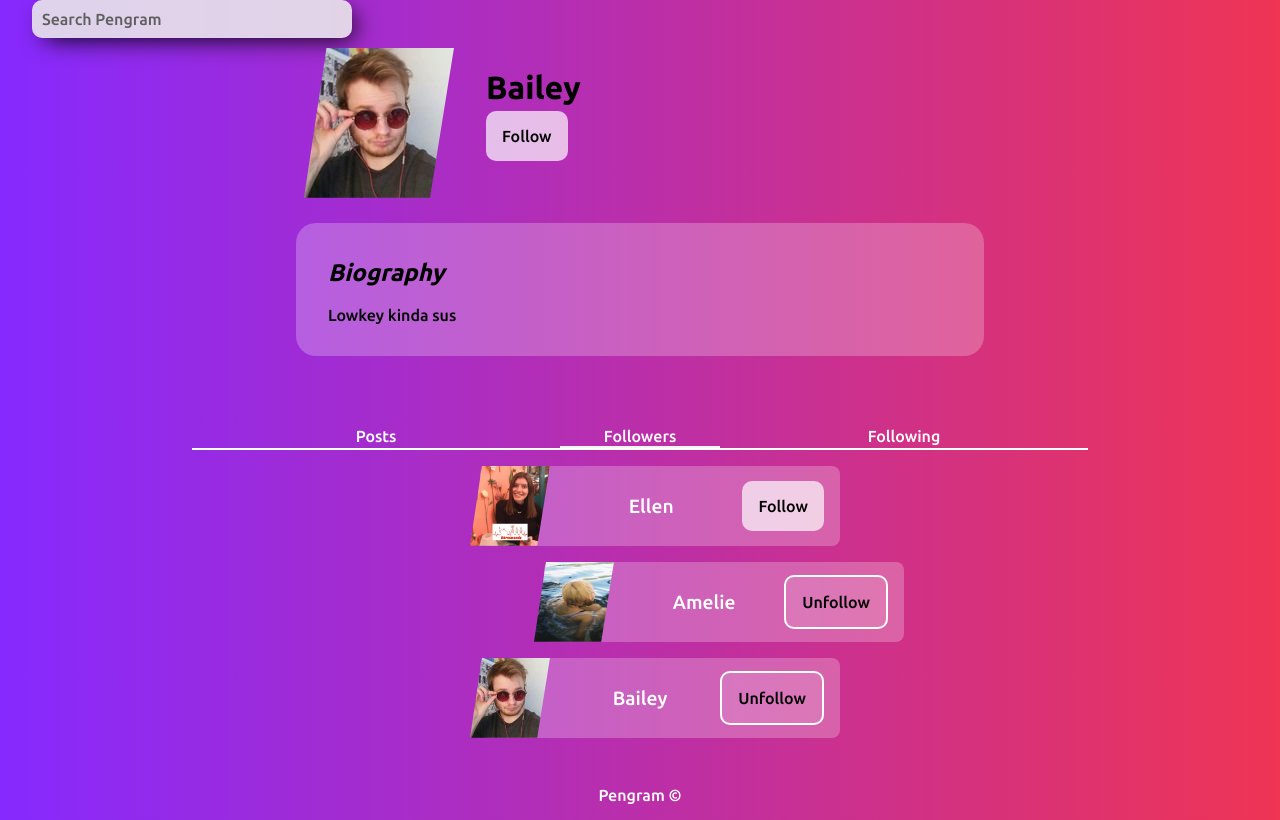
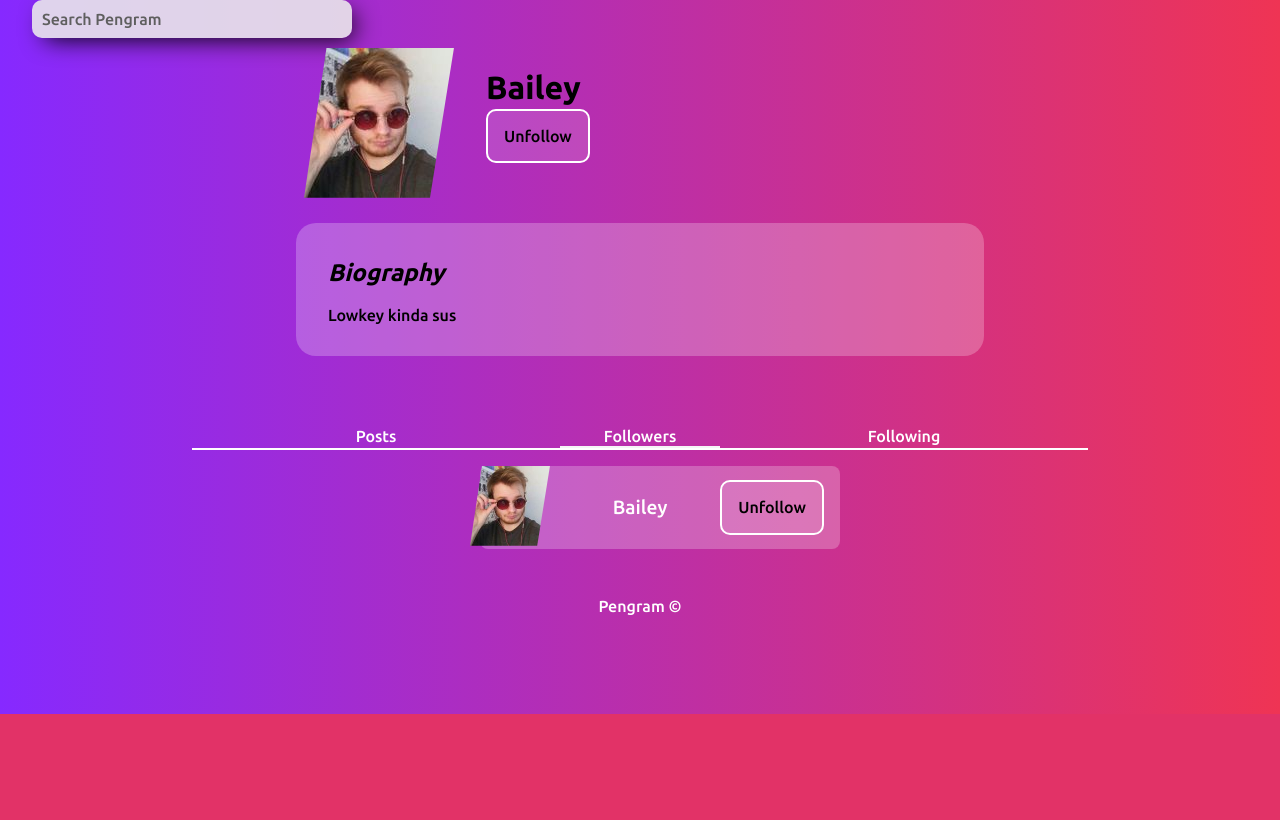
Before and after one commit to Bailey-Lievens/phpGram, a PHP site: page /profilePage.php?user=Bailey in a window 1280 px wide, after a click on "Followers". Shown: the part 86-906 px from the top of the page. After the commit the page ends 800 px from the top, so only its background shows below. Run offline with PHP 8.4, Linux system fonts and the light colour scheme; the visitor is signed in with stand-in values (Sample User, id 1); data comes from the database, SQL or seed files in the repository; tables that the repository leaves empty or names only in its code hold one stand-in row (values such as "Sample post"); grey boxes marked "Sample" are stand-in pictures; data that the repository does not hold is empty.

Commit message:
Added isFollowing function || Show followers and following on profile pages and correct button to follow or unfollow someone

```diff
--- a/classes/User.php
+++ b/classes/User.php
@@ -149,7 +149,7 @@
 
         public static function getFollowersById($userId){
             $conn = Database::getConnection();
-            $query = $conn->prepare("SELECT users.username, users.profile_picture FROM users INNER JOIN followers ON followers.userId = users.id WHERE followers.followingId = :userId");
+            $query = $conn->prepare("SELECT users.id, users.username, users.profile_picture FROM users INNER JOIN followers ON followers.userId = users.id WHERE followers.followingId = :userId");
             $query->bindValue(":userId", $userId);
             $query->execute();
             $followers = $query->fetchAll();
@@ -158,11 +158,28 @@
 
         public static function getFollowingById($userId){
             $conn = Database::getConnection();
-            $query = $conn->prepare("SELECT users.username, users.profile_picture FROM users INNER JOIN followers ON followers.followingId = users.id WHERE followers.userId = :userId");
+            $query = $conn->prepare("SELECT users.id, users.username, users.profile_picture FROM users INNER JOIN followers ON followers.followingId = users.id WHERE followers.userId = :userId");
             $query->bindValue(":userId", $userId);
             $query->execute();
             $following = $query->fetchAll();
             return $following;
+        }
+
+        //Returns true if the user is following the given user
+        //Returns false if the user is not following the given user
+        public static function isFollowing($currentUser, $userToCheck){
+            $conn = Database::getConnection();
+            $query = $conn->prepare("SELECT followers.id FROM followers WHERE followers.userId = :currentUser AND followers.followingId = :userToCheck");
+            $query->bindValue(":userToCheck", $userToCheck);
+            $query->bindValue(":currentUser", $currentUser);
+            $query->execute();
+            $result = $query->fetch();
+
+            if(!$result){
+                return True;
+            } else {
+                return False;
+            }
         }
 
         public function save(){
--- a/core/settings.php
+++ b/core/settings.php
@@ -6,5 +6,5 @@
             "host" => "localhost",
             "dbName" => "testdb"
         ]
-    ]
+        ];
 ?>
--- a/css/profilePage.css
+++ b/css/profilePage.css
@@ -192,10 +192,21 @@ body {
     transition: 0.2s;
 }
 
+.tab li #profileLink{
+    color: white;
+    margin: 0;
+    transition: 0;
+    padding: 0;
+    background-color: transparent;
+}
+
 .tab li a:hover{
-    content: "Follow";
     background-color: rgb(255, 255, 255);
     box-shadow: 10px 10px 22px 0px rgba(0, 0, 0, 0.39);
+}
+.tab li #profileLink:hover{
+    border-color: transparent;
+    box-shadow: none;
 }
 
 .tab .isFollowing{
--- a/profilePage.php
+++ b/profilePage.php
@@ -36,7 +36,11 @@
                 <?php if($_SESSION["username"] === $_GET["user"]): ?>
                     <a id="edit_profile" href="profileEdit.php">⚙️ Edit profile</a>
                 <?php else: ?>
-                    <a href="#"class="followButton"> Follow </a>
+                    <?php if(User::isFollowing($_SESSION['userid'] , $userId)):?>
+                        <a href="#"class="followButton"> Follow </a>
+                    <?php else: ?>
+                        <a href="#"class="followButton isFollowing"> Unfollow </a>
+                    <?php endif; ?>
                 <?php endif; ?>
             </div>
         </div>
@@ -62,41 +66,35 @@
 
         <div id="followersTab" class="tab" style="display:none">
             <ul>
-                <li>
-                    <img src="user_profilepictures/Ellen.jpg">
-                    <p>Ellen</p>
-                    <a href="#">Follow</a>
-                </li>
-                <li>
-                    <img src="user_profilepictures/Amelie.jpg">
-                    <p>Amelie</p>
-                    <a href="#" class="isFollowing">Unfollow</a>
-                </li>
-                <li>
-                    <img src="user_profilepictures/Bailey.jpg">
-                    <p>Bailey</p>
-                    <a href="#" class="isFollowing">Unfollow</a>
-                </li>
+                <?php foreach($userFollowers as $follower): ?>
+                    <li>
+                        <a id="profileLink" href="profilePage.php?user=<?php echo(htmlspecialchars($follower['username']));?>"><img src="<?php echo $follower['profile_picture'] ?>"></a>
+                        <a id="profileLink" href="profilePage.php?user=<?php echo(htmlspecialchars($follower['username']));?>"><p><?php echo(htmlspecialchars($follower['username'])); ?></p></a>
+
+                        <?php if (User::isFollowing($userId, $follower['id'])):?>
+                            <a href="#"> Follow </a>
+                        <?php else: ?>
+                            <a href="#" class="isFollowing"> Unfollow </a>
+                        <?php endif; ?>
+                    </li>
+                <?php endforeach; ?>
             </ul>
         </div>
 
         <div id="followingTab" class="tab" style="display:none">
             <ul>
-                <li>
-                    <img src="user_profilepictures/Ellen.jpg">
-                    <p>Ellen</p>
-                    <a href="#" class="isFollowing">Unfollow</a>
-                </li>
-                <li>
-                    <img src="user_profilepictures/Amelie.jpg">
-                    <p>Amelie</p>
-                    <a href="#" class="isFollowing">Unfollow</a>
-                </li>
-                <li>
-                    <img src="user_profilepictures/Bailey.jpg">
-                    <p>Bailey</p>
-                    <a href="#" class="isFollowing">Unfollow</a>
-                </li>
+                <?php foreach($userFollowing as $follower): ?>
+                    <li>
+                        <a id="profileLink" href="profilePage.php?user=<?php echo(htmlspecialchars($follower['username']));?>"><img src="<?php echo $follower['profile_picture'] ?>"></a>
+                        <a id="profileLink" href="profilePage.php?user=<?php echo(htmlspecialchars($follower['username']));?>"><p><?php echo(htmlspecialchars($follower['username'])); ?></p></a>
+
+                        <?php if (User::isFollowing($userId, $follower['id'])):?>
+                            <a href="#"> Follow </a>
+                        <?php else: ?>
+                            <a href="#" class="isFollowing"> Unfollow </a>
+                        <?php endif; ?>
+                    </li>
+                <?php endforeach; ?>
             </ul>
         </div>
     </section>
```
